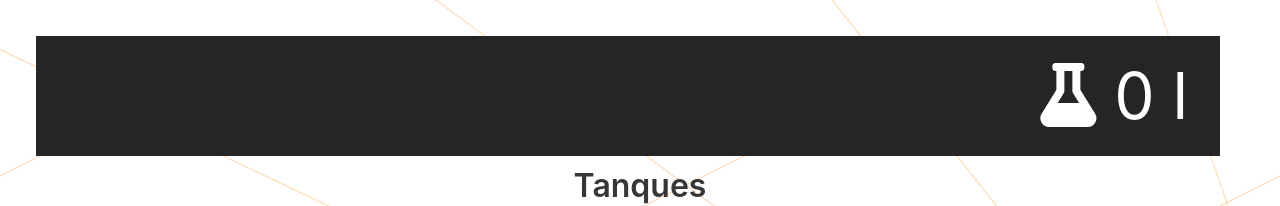
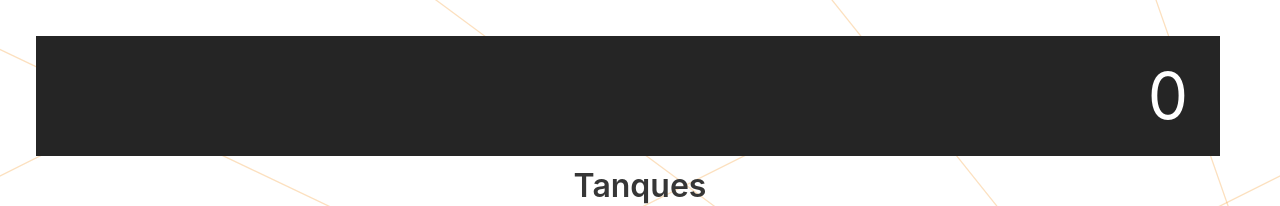
Before and after one commit to artificemm/mdte-diesel, a Vue app: page / in a window 1280 px wide. Shown: the top 206 px of the page. Built offline with nearby package versions, Linux system fonts and the light colour scheme.

Commit message:
display issues 2

```diff
--- a/src/App.vue
+++ b/src/App.vue
@@ -1,19 +1,8 @@
 <template>
   <div id="app container">
     <div id="display" class="columns calculator-screen">
-<!--       <div class="column is-narrow-mobile">
-        <p class="title-alt">
-          <i class="fas fa-tachometer-alt"></i>
-          {{ selected_tank }}
-        </p>
-      </div>
-      <div class="column is-narrow-mobile">
-        <i class="fas fa-ruler-vertical"></i>
-        {{ selected_index }} cm
-      </div> -->
       <div class="column">
-            <i class="fas fa-flask"></i>
-            {{ lookup }} l
+        {{ lookup }}
       </div>
     </div>
     <h2 class="title has-text-centered">Tanques</h2>
```
